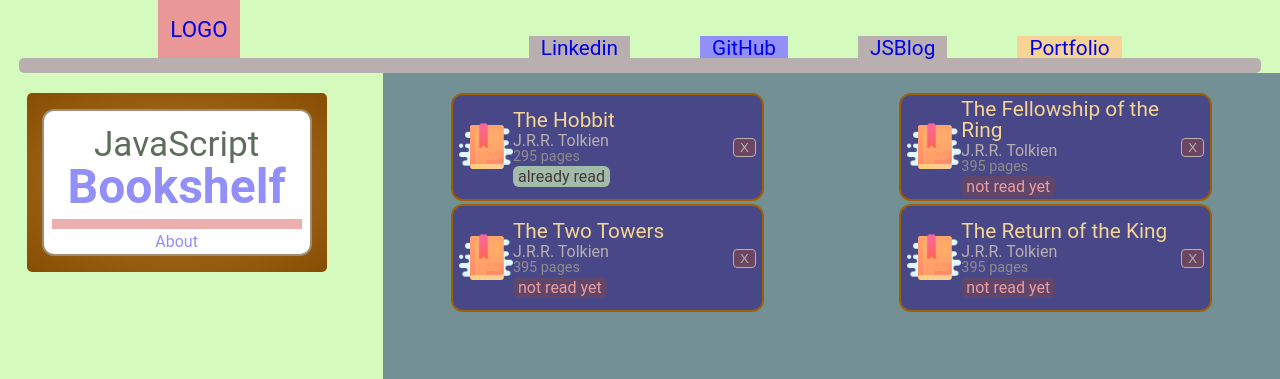
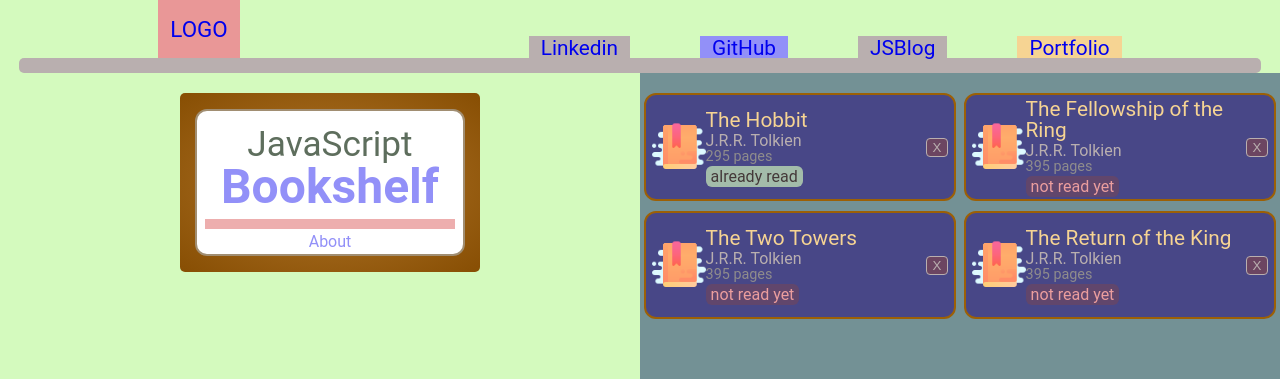
Before and after one commit to ahoymarcus/my-javascript-bookshelf, a plain HTML site: page index.html in a window 1280 px wide. Shown: the top 379 px of the page. Drawn offline with Linux system fonts and the light colour scheme.

Commit message:
Change grid structure medium device. Change grid type large device

```diff
--- a/styles/main.css
+++ b/styles/main.css
@@ -338,7 +338,7 @@ h5 {
 	border: 2px solid #9c6006;
 	border-radius:12px;
 	padding: 0 6px;
-	margin: 0 auto 3px;
+	margin: 0 auto 5px;
 	max-width: 370px;
 	/*370 * 2 = 740 / 370 * 3 = 1100*/
 }
@@ -438,6 +438,10 @@ h5 {
 		display: flex;
 		flex-wrap: wrap;
 	}
+
+	.booklist-partition__book {
+		margin: 0 auto 10px;
+	}
 }
 
 @media only screen and (min-width: 755px) {
@@ -475,9 +479,10 @@ h5 {
 
 	.main-container {
 		display: grid;
+		grid-template-columns: 1fr 1fr;
 		grid-template-areas:
 			'top-area bookshelf';
-		grid-column-gap: 50px;
+		/* grid-column-gap: 50px; */
 	}
 }
 
@@ -494,3 +499,11 @@ h5 {
 		padding-right: 12px;
 	}
 }
+
+
+@media only screen and (min-width: 1270px) {
+	.booklist-partition__shelf {
+		display: grid;
+		grid-template-columns: 1fr 1fr;
+	}
+}
```
Also changed, not shown: index.html (indentation only).
